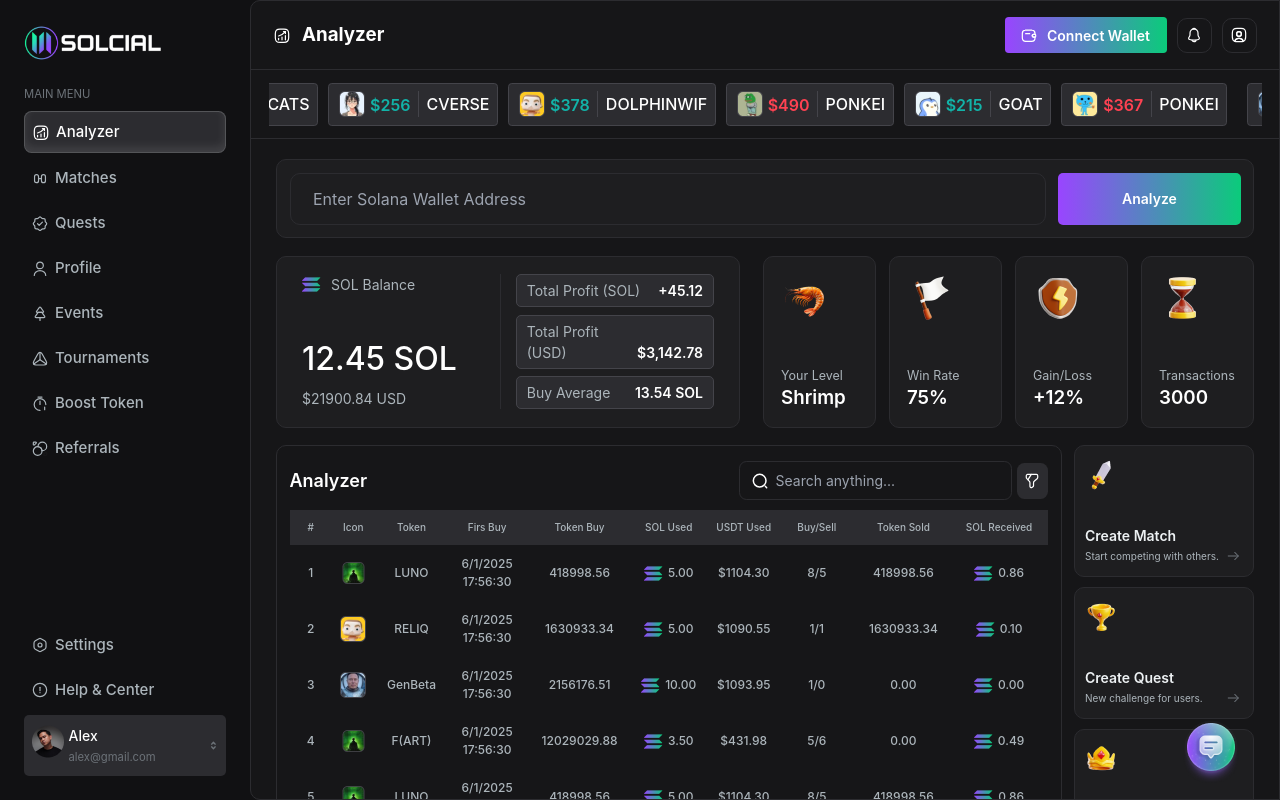
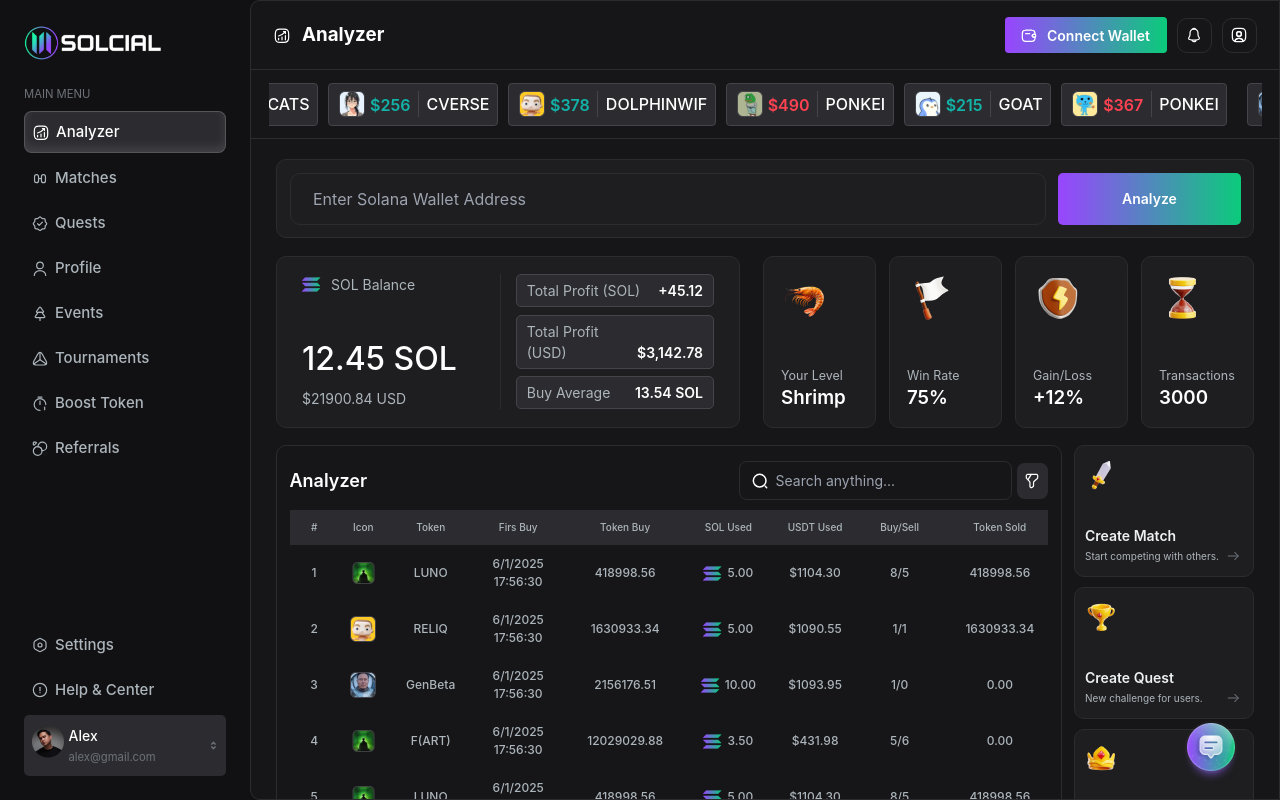
Before and after one commit to AlexDanielMotogna/SolcialApp_FrontEnd, a Next.js app: page /dashboard in a window 1280 px wide. Built offline with nearby package versions, Linux system fonts and the light colour scheme.

Commit message:
Update dashboard table

```diff
--- a/src/app/dashboard/page.tsx
+++ b/src/app/dashboard/page.tsx
@@ -177,7 +177,7 @@ const DashboardMain: React.FC = () => {
             </div>
 
             <div className="w-full overflow-x-auto">
-            <div className="min-w-[1210px] 2xl:min-w-0 flex items-start justify-start overflow-x-auto">
+            <div className="min-w-[1400px] 2xl:min-w-0 flex items-start justify-start overflow-x-auto">
 
                 <table className="w-full table-auto border-collapse border-spacing-0">
                   <thead className="w-full bg-[#2C2C30] rounded-xl">
```
